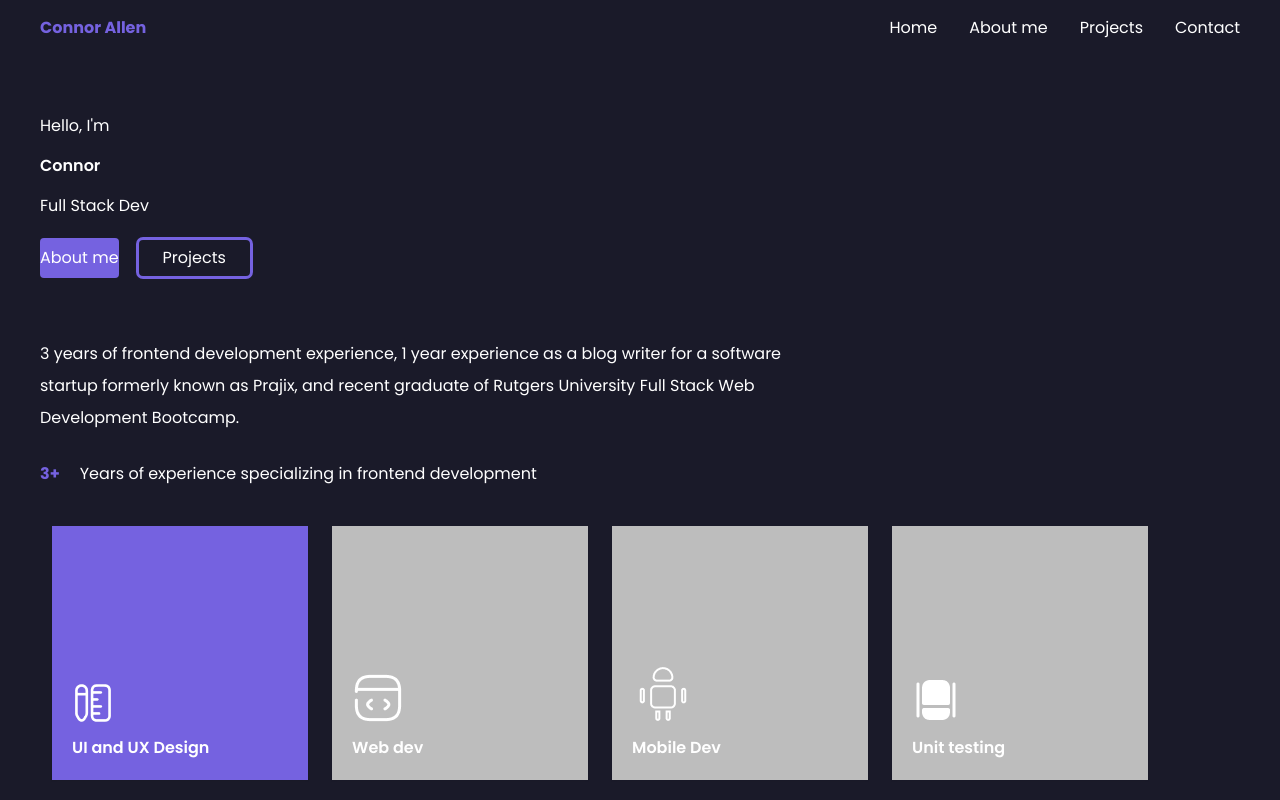
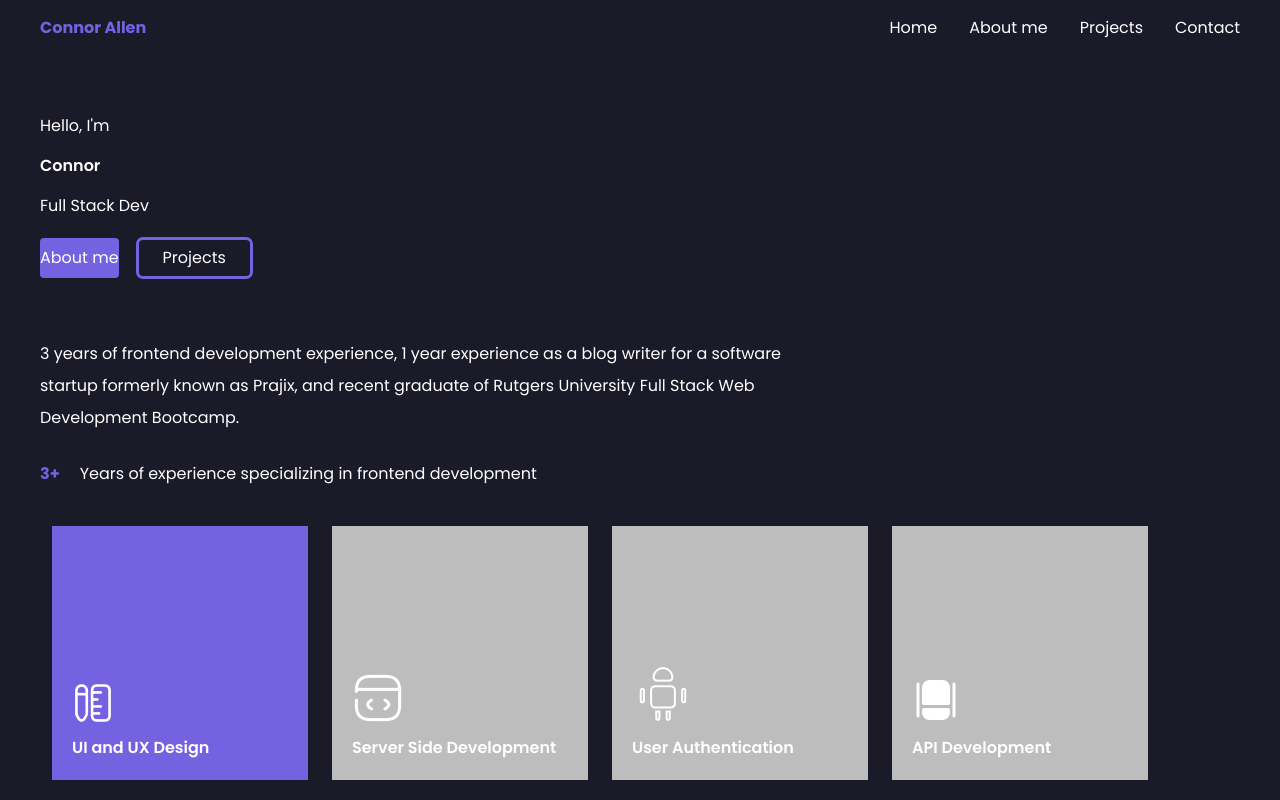
Before and after one commit to connor27allen/Connor-Allen-Portfolio-via-React, a React (Vite) app: page / in a window 1280 px wide. Shown: the top 800 px of the page. Built offline with nearby package versions, Linux system fonts and the light colour scheme.

Commit message:
updated skills

```diff
--- a/src/components/About.jsx
+++ b/src/components/About.jsx
@@ -3,9 +3,9 @@ import React from 'react';
 const About = () => {
   const skills= [
     {name: 'UI and UX Design', image:'/src/assets/icons/ruler-pen.png'},
-    {name: 'Web dev', image:'/src/assets/icons/code.png'},
-    {name: 'Mobile Dev', image:'/src/assets/icons/android.png'},
-    {name: 'Unit testing', image:'/src/assets/icons/web-scraping.png'},
+    {name: 'Server Side Development', image:'/src/assets/icons/code.png'},
+    {name: 'User Authentication', image:'/src/assets/icons/android.png'},
+    {name: 'API Development', image:'/src/assets/icons/web-scraping.png'},
   ]
   return (
     <div className="px-7 md:px-10 sm:-mt-24 pt-8" id="about">
```
